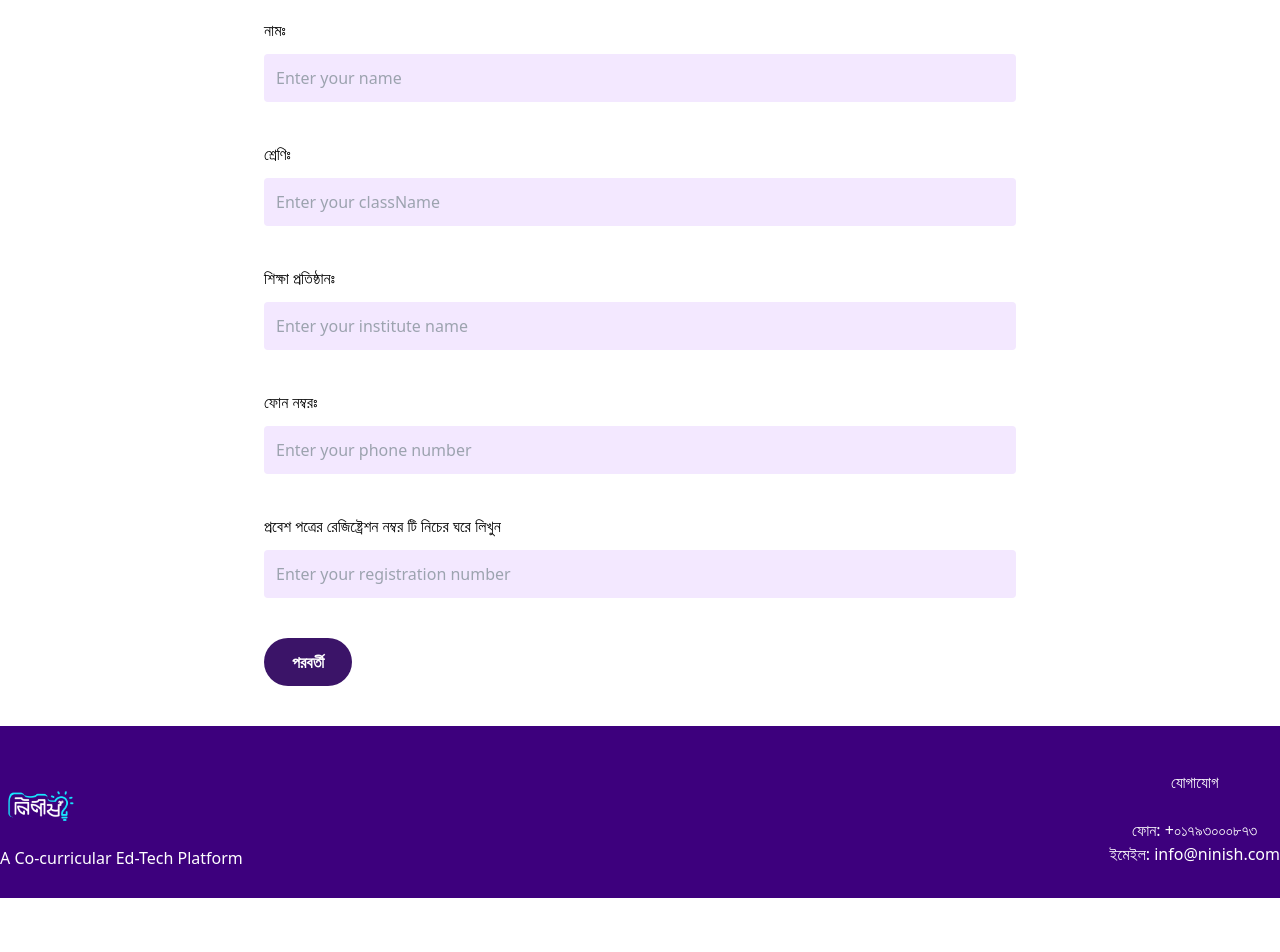
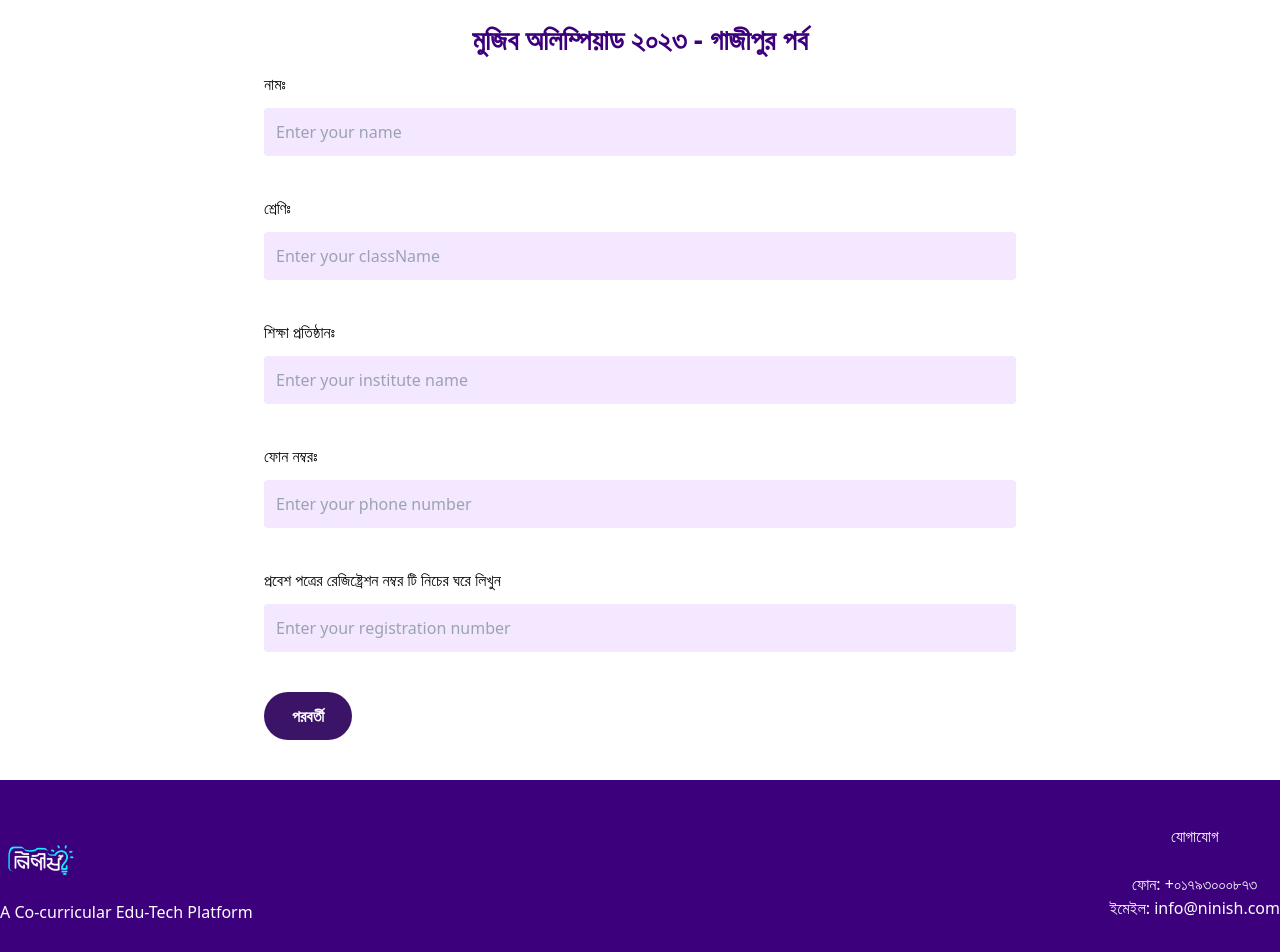
Before and after one commit to SamiulAlom/ninish-project, a React (Create React App) app: page /form in a window 1280 px wide. Shown: the part 158-1110 px from the top of the page. Before the commit the page ends 1056 px from the top, so only its background shows below. Built offline with nearby package versions, Linux system fonts and the light colour scheme; no server answers; a web font is replaced by a local one.

Commit message:
modified:   src/components/Footer.js 	modified:   src/components/pages/Contact.js 	modified:   src/components/pages/subpage/Category.js 	modified:   src/components/pages/subpage/Form.js

```diff
--- a/src/components/Footer.js
+++ b/src/components/Footer.js
@@ -9,7 +9,7 @@ export default function Navbar() {
           <Link to="/" className="flex sm:block justify-center">
             <img src={images} alt="logo" className="w-27 h-20" />
           </Link>
-          <h3>A Co-curricular Ed-Tech Platform</h3>
+          <h3>A Co-curricular Edu-Tech Platform</h3>
         </div>
         <div>
           <p>যোগাযোগ </p>
--- a/src/components/pages/Contact.js
+++ b/src/components/pages/Contact.js
@@ -28,9 +28,7 @@ export default function Contact() {
         <div className="pt-20 container">
           <h1 className="text-2xl text-center font-bold">Send Us Email</h1>
           <span className="flex pt-7 justify-center">
-            <h2 className="text-1xl text-center font-300">
-              support@ninish.com
-            </h2>
+            <h2 className="text-1xl text-center font-300">info@ninish.com</h2>
           </span>
         </div>
       </div>
--- a/src/components/pages/subpage/Category.js
+++ b/src/components/pages/subpage/Category.js
@@ -5,6 +5,9 @@ export default function Category() {
   return (
     <div className="flex justify-center bg-white">
       <div className="form text-[18px] bg-white p-20">
+        <h1 className="text-[28px] text-[#3D007D] pb-3 text-center font-bold">
+          মুজিব অলিম্পিয়াড ২০২৩ - গাজীপুর পর্ব
+        </h1>
         <Link to={`/quiz/${1}`}>
           <div
             style={{ height: "80px", width: "40vw", alignItems: "center" }}
--- a/src/components/pages/subpage/Form.js
+++ b/src/components/pages/subpage/Form.js
@@ -50,6 +50,9 @@ export default function Form() {
     <div className="form flex justify-center bg-white pt-20">
       <form className="max-w-[768px] w-full px-2" onSubmit={handleSubmit}>
         <div className="pb-10">
+          <h1 className="text-[28px] text-[#3D007D] pb-3 text-center font-bold">
+            মুজিব অলিম্পিয়াড ২০২৩ - গাজীপুর পর্ব
+          </h1>
           <label htmlFor="">নামঃ</label>
           <input
             id="name"
```
